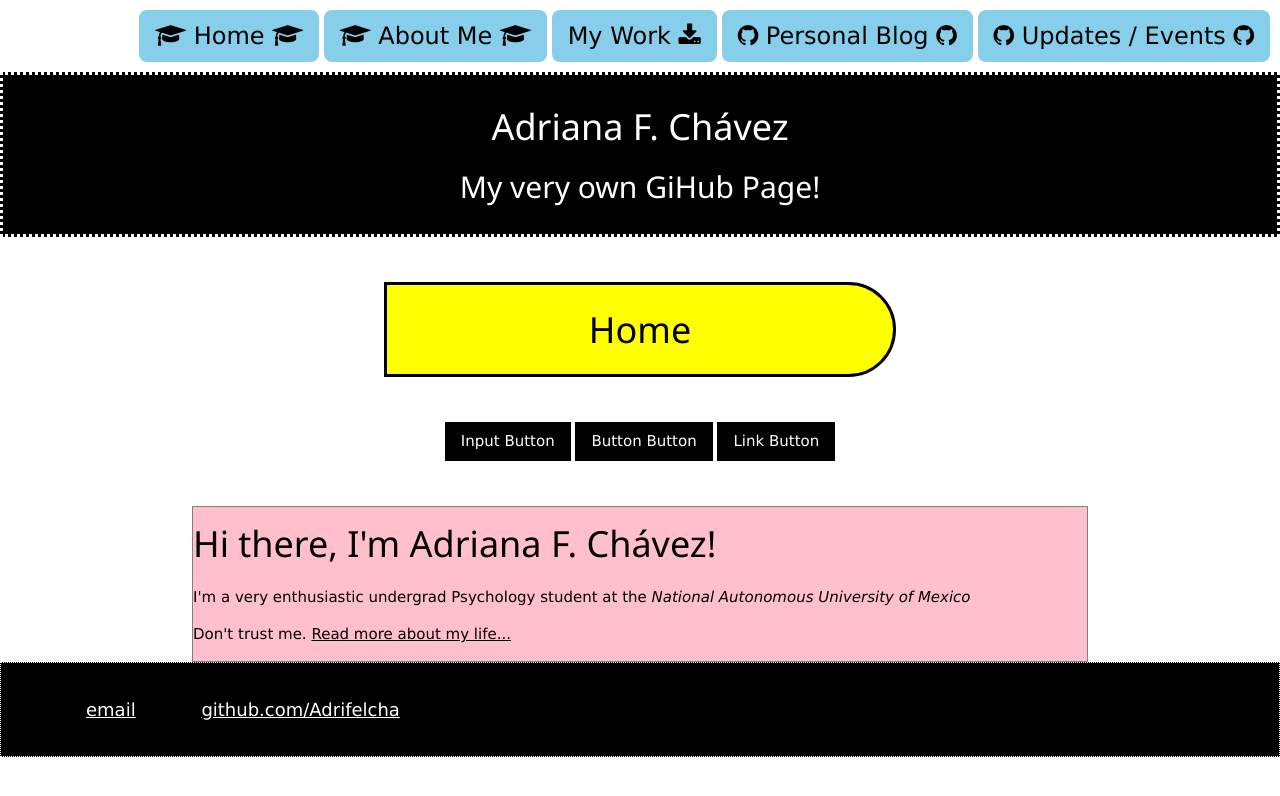
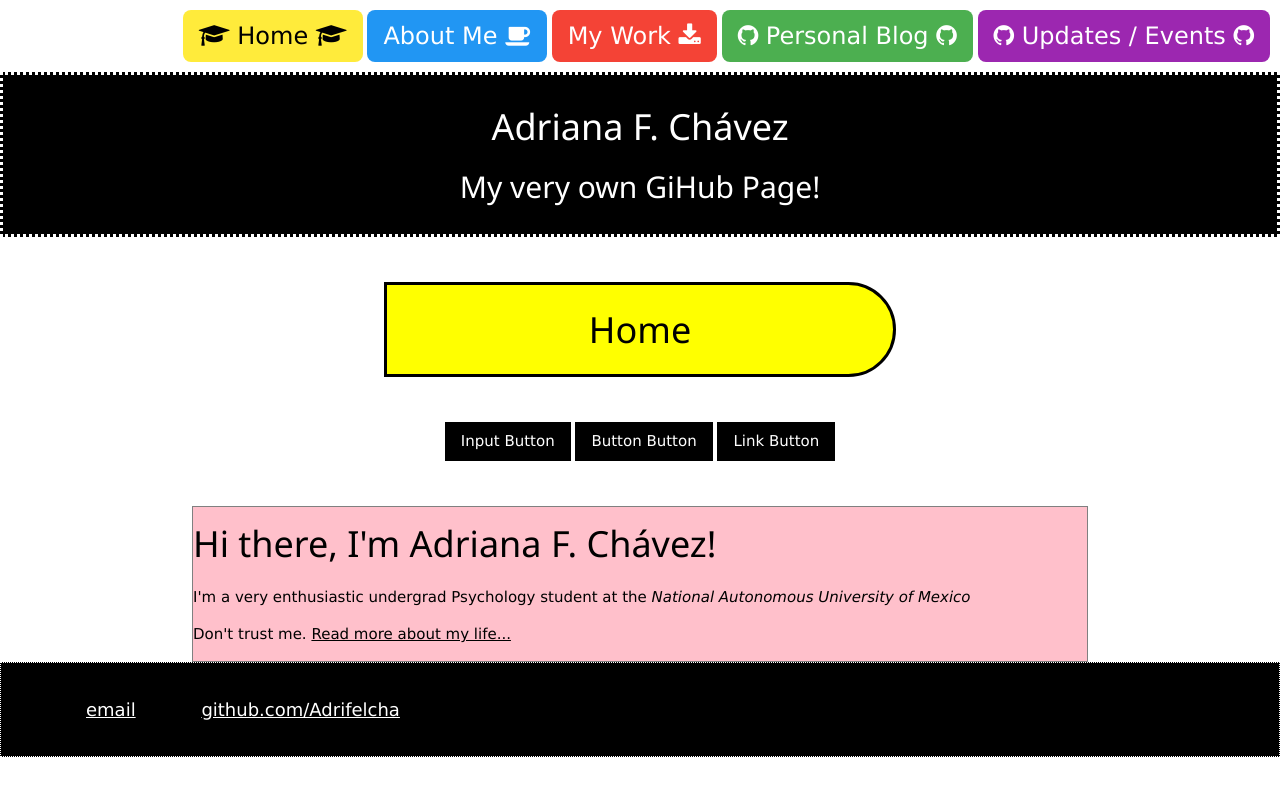
Before and after one commit to Adrifelcha/Adrifelcha-github.io, a Jekyll site: the page built from index.html, in a window 1280 px wide. Shown: the top 796 px of the page. Built offline with Jekyll 4.4.1, drawn with Linux system fonts in a browser that asks for light colours.

Commit message:
Update default.html

```diff
--- a/_layouts/default.html
+++ b/_layouts/default.html
@@ -72,11 +72,11 @@
 		</head>
 		<body>
 			<nav>
-				<a href="#" class="w3-btn w3-light-blue w3-button w3-xlarge w3-round-large w3-hover-dark-grey"><i class="fa fa-graduation-cap" aria-hidden="true"></i> Home <i class="fa fa-graduation-cap" aria-hidden="true"></i></a>
-				<a href="#" class="w3-btn w3-light-blue w3-button w3-xlarge w3-round-large w3-hover-dark-grey"><i class="fa fa-graduation-cap" aria-hidden="true"></i> About Me <i class="fa fa-graduation-cap" aria-hidden="true"></i></a>
-				<a href="#" class="w3-btn w3-light-blue w3-button w3-hover-dark-grey w3-xlarge w3-round-large"> My Work <i class="fa fa-download" aria-hidden="true"></i></a>
-			        <a href="#" target="_blank" class="w3-btn w3-light-blue w3-button w3-xlarge w3-hover-dark-grey w3-round-large"><i class="fa fa-github"></i> Personal Blog <i class="fa fa-github"></i></a>
-				<a href="#" target="_blank" class="w3-btn w3-light-blue w3-button w3-xlarge w3-hover-dark-grey w3-round-large"><i class="fa fa-github"></i> Updates / Events <i class="fa fa-github"></i></a>
+				<a href="#" class="w3-btn w3-yellow w3-button w3-xlarge w3-round-large w3-hover-dark-grey"><i class="fa fa-graduation-cap" aria-hidden="true"></i> Home <i class="fa fa-graduation-cap" aria-hidden="true"></i></a>
+				<a href="/about" class="w3-btn w3-blue w3-button w3-xlarge w3-round-large w3-hover-dark-grey"> About Me <i class="fa fa-coffee" aria-hidden="true"></i></a>
+				<a href="#" class="w3-btn w3-red w3-button w3-hover-dark-grey w3-xlarge w3-round-large"> My Work <i class="fa fa-download" aria-hidden="true"></i></a>
+			        <a href="#" target="_blank" class="w3-btn w3-green w3-button w3-xlarge w3-hover-dark-grey w3-round-large"><i class="fa fa-github"></i> Personal Blog <i class="fa fa-github"></i></a>
+				<a href="#" target="_blank" class="w3-btn w3-purple w3-button w3-xlarge w3-hover-dark-grey w3-round-large"><i class="fa fa-github"></i> Updates / Events <i class="fa fa-github"></i></a>
 
 			</nav>
 
```
